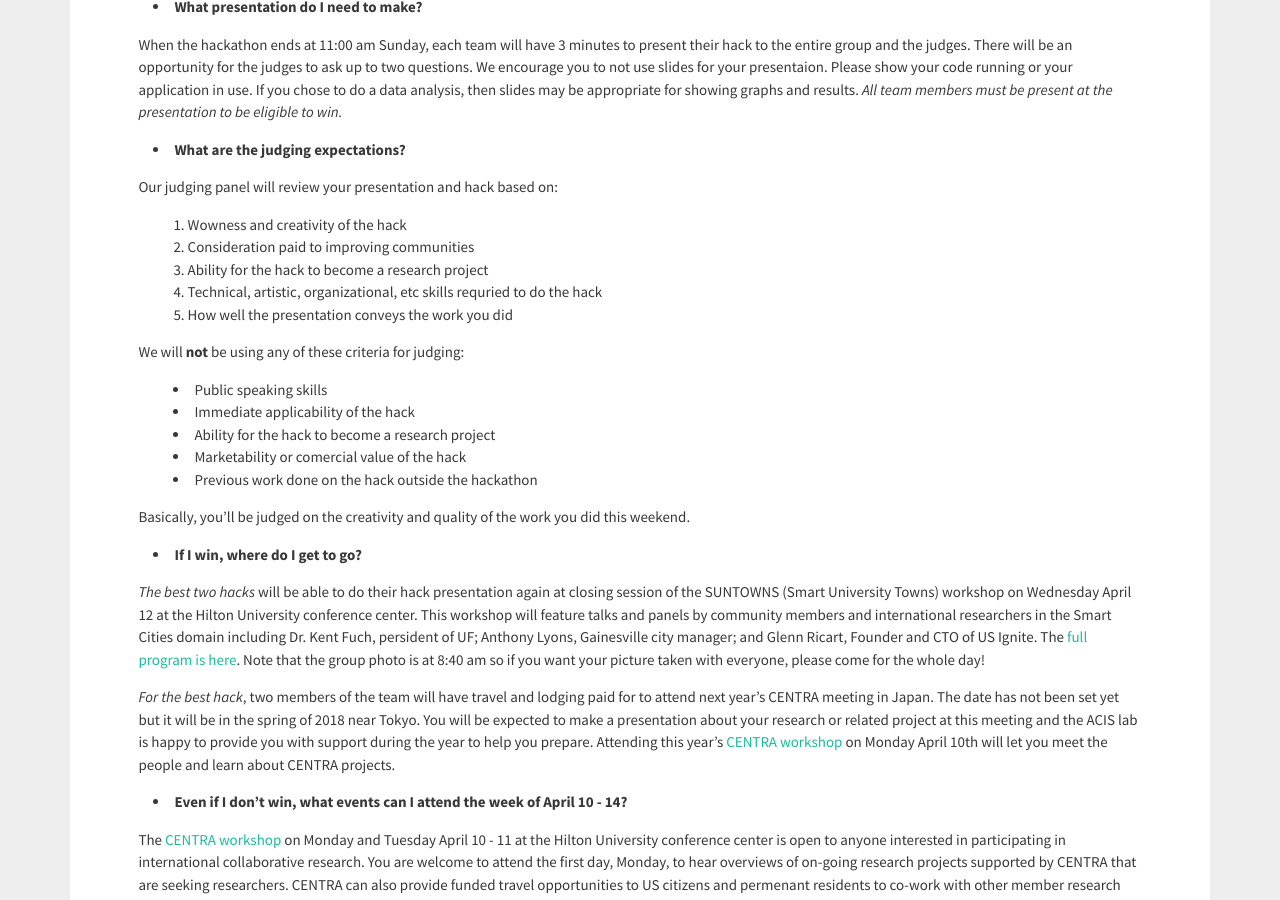
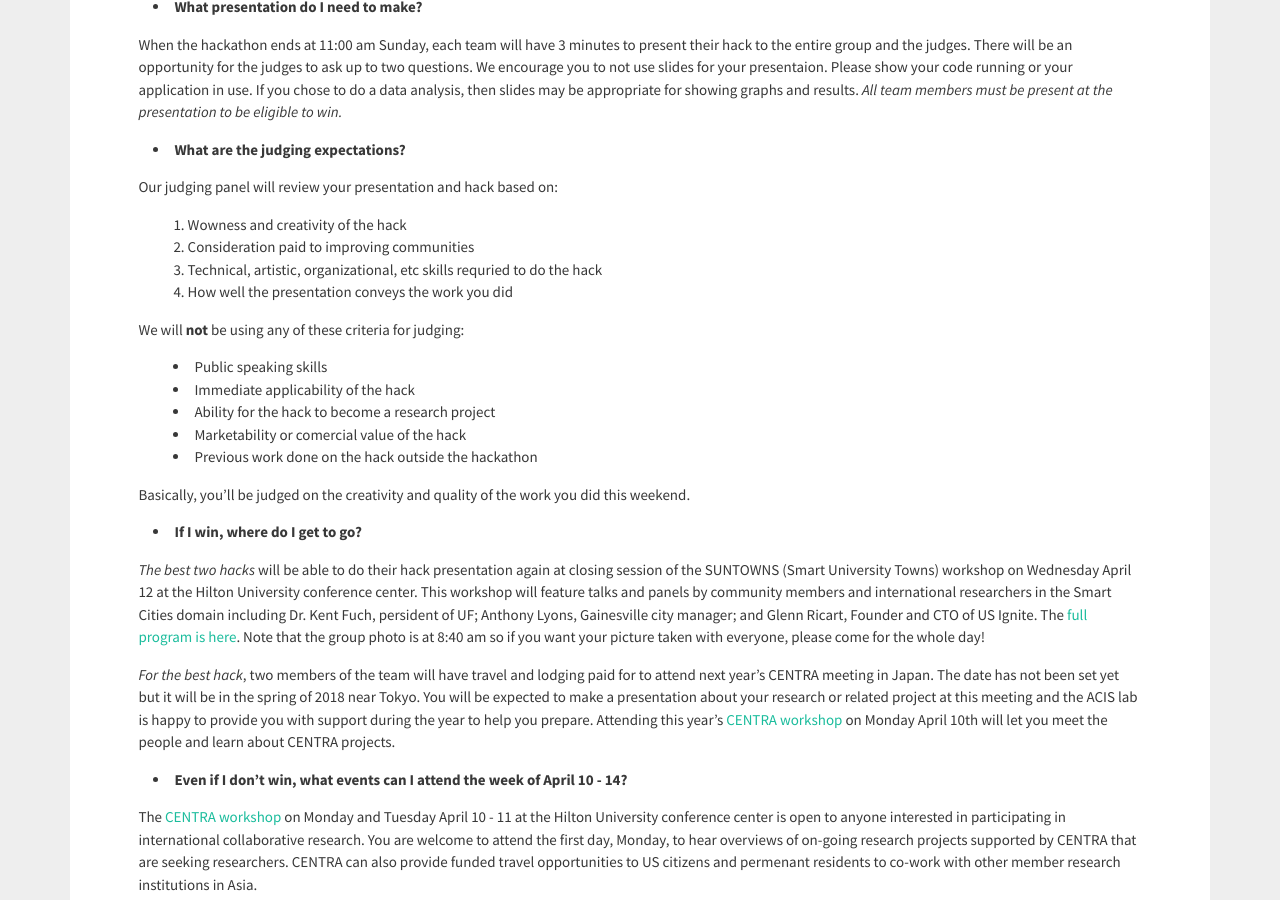
Before and after one commit to hmchou56/centra8, a Jekyll site: the page built from hackathon2017/faq.md, in a window 1280 px wide and 900 px high, scrolled down 1380 px. Built offline with Jekyll 4.4.1, drawn with Linux system fonts in a browser that asks for light colours; nearby versions of some CDN libraries.

Commit message:
Update faq.md

```diff
--- a/hackathon2017/faq.md
+++ b/hackathon2017/faq.md
@@ -75,7 +75,6 @@
 <ol>
     <li>Wowness and creativity of the hack</li>
     <li>Consideration paid to improving communities</li>
-    <li>Ability for the hack to become a research project</li>
     <li>Technical, artistic, organizational, etc skills requried to do the hack</li>
     <li>How well the presentation conveys the work you did</li>
 </ol>
```
